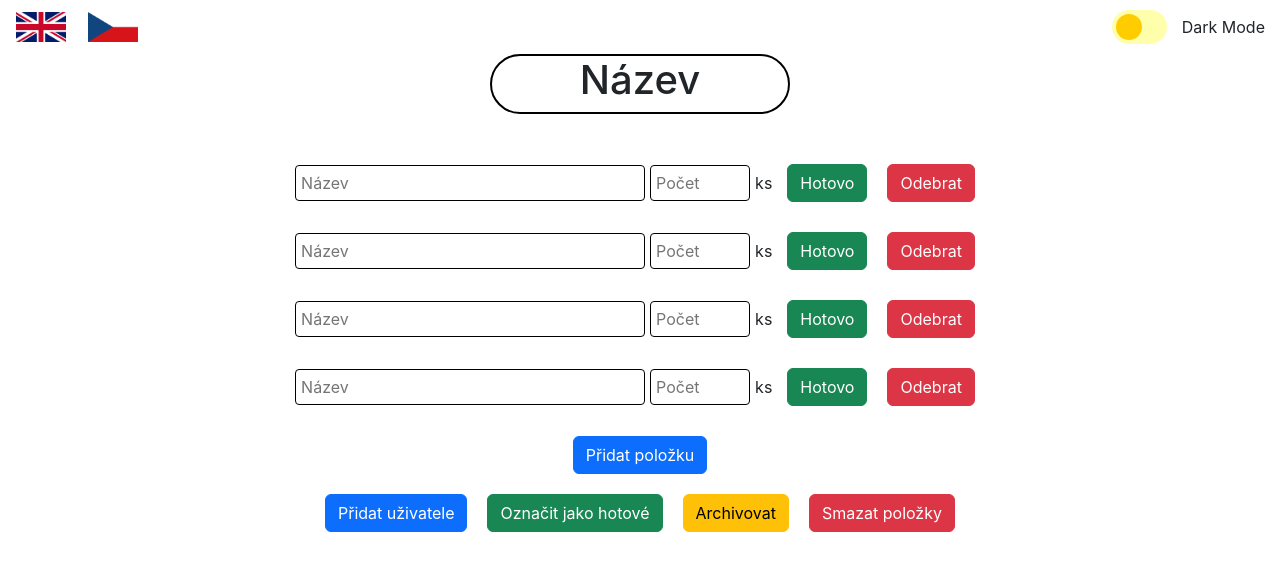
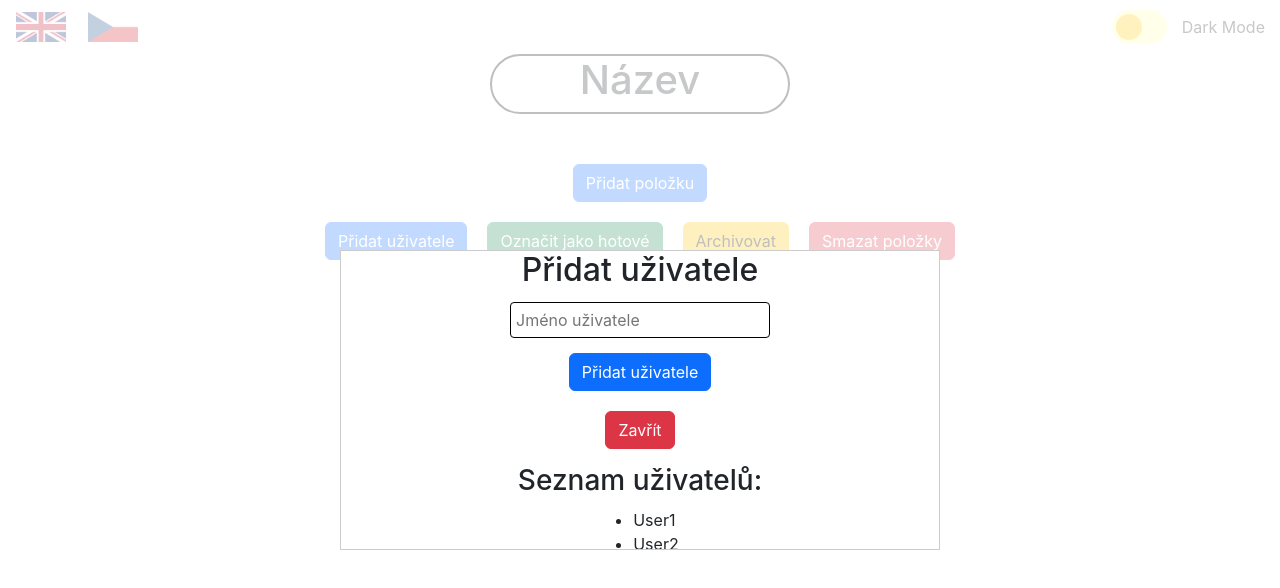
Before and after one commit to MatthewCrust/NakupniSeznam, a React (Create React App) app: page /second-page in a window 1280 px wide. Both pictures are taken after a click on the button "Přidat uživatele". Shown: the top 588 px of the page. Built offline with nearby package versions, Linux system fonts and the light colour scheme.

Commit message:
Add files via upload

```diff
--- a/package.json
+++ b/package.json
@@ -8,6 +8,7 @@
     "@testing-library/user-event": "^13.5.0",
     "react": "^18.2.0",
     "react-dom": "^18.2.0",
+    "react-modal": "^3.16.1",
     "react-router-dom": "^6.20.1",
     "react-scripts": "^5.0.1",
     "web-vitals": "^2.1.4"
--- a/src/HomePage.css
+++ b/src/HomePage.css
@@ -17,6 +17,6 @@
     display: flex;
     flex-wrap: wrap;
     justify-content: center;
-    max-width: 800px;
-    margin: 0 auto;
+    max-width: 800px; /* Set a maximum width for the container */
+    margin: 0 auto; /* Center the container */
   }
--- a/src/Item.css
+++ b/src/Item.css
@@ -1,3 +1,4 @@
+
 .item-container {
     display: flex;
     align-items: center;
--- a/src/Item.js
+++ b/src/Item.js
@@ -1,17 +1,27 @@
 import './Item.css';
+import React, { useState } from 'react';
+function Item({ id, onRemove }) {
 
-function Item(){
+  const [backgroundColor, setBackgroundColor] = useState('initialColor');
+
+  const handleRemove = () => {
+    onRemove(id);
+  };
+
+  const markAsDone = () =>{
+    setBackgroundColor('#33cc33');
+  }
 
   return (
-    <div className="item-container">
+    <div style={{ backgroundColor: backgroundColor }} className="item-container">
       <input className='name-input' type="text"placeholder="Název"/>
 
       <input className='quantity-input' type="number" placeholder="Počet"/>
 
       <span>ks</span>
 
-      <button type="button" class="btn btn-success">Hotovo</button>
-      <button type="button" class="btn btn-danger">Odebrat</button>
+      <button onClick={markAsDone} type="button" class="btn btn-success">Hotovo</button>
+      <button onClick={handleRemove} type="button" class="btn btn-danger">Odebrat</button>
     </div>
   );
 };
--- a/src/Navbar.css
+++ b/src/Navbar.css
@@ -3,7 +3,7 @@
     justify-content: space-between;
     align-items: center;
     padding: 10px;
-    background-color: white;
+    background-color: white; /* Set your desired background color */
   }
 
   .language-buttons {
@@ -62,7 +62,7 @@
   }
 
   input:checked + .slider {
-    background-color: black;
+    background-color: black; /* Set your desired dark mode background color */
   }
 
   input:checked + .slider:before {
--- a/src/Navbar.js
+++ b/src/Navbar.js
@@ -6,9 +6,11 @@ function Navbar() {
     return (
         <nav className="navbar">
         <div className="language-buttons">
+          {/* Czech Flag Button */}
           <button className="language-button">
             <img width={50} height={30} src="eng.png" alt="Czech Flag" />
           </button>
+          {/* English Flag Button */}
           <button className="language-button">
             <img width={50} height={30} src="cz.png" alt="English Flag" />
           </button>
--- a/src/SeznamPage.css
+++ b/src/SeznamPage.css
@@ -22,3 +22,30 @@
   flex-direction: row;
   justify-content: space-around;
 }
+
+.modal-custom-style {
+  position: absolute;
+  top: 50%;
+  left: 50%;
+  transform: translate(-50%, -50%);
+  width: 600px;
+  height: 300px;
+  margin: auto;
+  overflow: auto;
+  background-color: white;
+  border: 1px solid #ccc; /* Add a border */
+}
+
+#modal-title{
+  text-align: center;
+}
+
+.modal-box{
+  display: flex;
+  flex-direction: column;
+  align-items: center;
+}
+
+.modal-box > * {
+  margin: 5px;
+}
--- a/src/SeznamPage.js
+++ b/src/SeznamPage.js
@@ -1,8 +1,61 @@
+import React, { useState } from 'react';
 import './SeznamPage.css'
 import Navbar from './Navbar';
 import Item from './Item';
+import Modal from 'react-modal';
 
 function List() {
+
+  const [items, setItems] = useState([]);
+
+  const [isArchived, setArchive] = useState(false);
+
+  const [isDone, setDone] = useState(false);
+
+
+  const addItem = () => {
+    const newItem = { id: Date.now() };
+    setItems(prevItems => [...prevItems, newItem]);
+  };
+
+  const removeItem = (itemId) => {
+    setItems(prevItems => prevItems.filter(item => item.id !== itemId));
+  };
+
+  const removeAll = () => {
+    setItems([]);
+  };
+
+  const archive = () => {
+    setArchive(true)
+    alert("Seznam byl archivován")
+  };
+
+  const done = () => {
+    setDone(true)
+    alert("Seznam byl označen jako hotový")
+  };
+
+  const [isModalOpen, setModalOpen] = useState(false);
+
+  const openModal = () => {
+    setModalOpen(true);
+  };
+
+  const closeModal = () => {
+    setModalOpen(false);
+  };
+
+  const [users, setUsers] = useState(['User1', 'User2', 'User3']);
+  const [newUserName, setNewUserName] = useState('');
+
+  const addUser = () => {
+    setUsers(prevUsers => [...prevUsers, newUserName]);
+    setNewUserName('');
+    closeModal();
+  };
+
+
     return (
       <div>
         <Navbar />
@@ -13,22 +66,38 @@ function List() {
           </div>
 
           <div className='list-items'>
-            <Item />
-            <Item />
-            <Item />
-            <Item />
+            {items.map(item => (
+              <Item key={item.id} id={item.id} onRemove={removeItem} />
+            ))}
           </div>
 
-          <button type="button" class="btn btn-primary">Přidat položku</button>
+
+          <button onClick={addItem} type="button" class="btn btn-primary">Přidat položku</button>
 
           <div className='seznam-button-box'>
-            <button type="button" class="btn btn-primary">Přidat uživatele</button>
-            <button type="button" class="btn btn-success">Označit jako hotové</button>
-            <button type="button" class="btn btn-warning">Archivovat</button>
-            <button type="button" class="btn btn-danger">Smazat položky</button>
+            <button onClick={openModal} type="button" class="btn btn-primary">Přidat uživatele</button>
+            <button onClick={done} type="button" class="btn btn-success">Označit jako hotové</button>
+            <button onClick={archive} type="button" class="btn btn-warning">Archivovat</button>
+            <button onClick={removeAll} type="button" class="btn btn-danger">Smazat položky</button>
           </div>
 
         </div>
+
+        <Modal className="modal-custom-style" isOpen={isModalOpen} onRequestClose={closeModal} contentLabel="Přidat uživatele">
+          <h2 id='modal-title'>Přidat uživatele</h2>
+          <div className='modal-box'>
+            <input placeholder='Jméno uživatele' type="text" value={newUserName} onChange={(e) => setNewUserName(e.target.value)}/>
+            <button class="btn btn-primary" onClick={addUser}>Přidat uživatele</button>
+            <button class="btn btn-danger" onClick={closeModal}>Zavřít</button>
+
+            <h3>Seznam uživatelů:</h3>
+            <ul>
+              {users.map((user, index) => (
+                <li key={index}>{user}</li>
+              ))}
+            </ul>
+          </div>
+        </Modal>
 
       </div>
 
```
Also changed, not shown: 1 other file (tests, documents, lock files or other folders).
